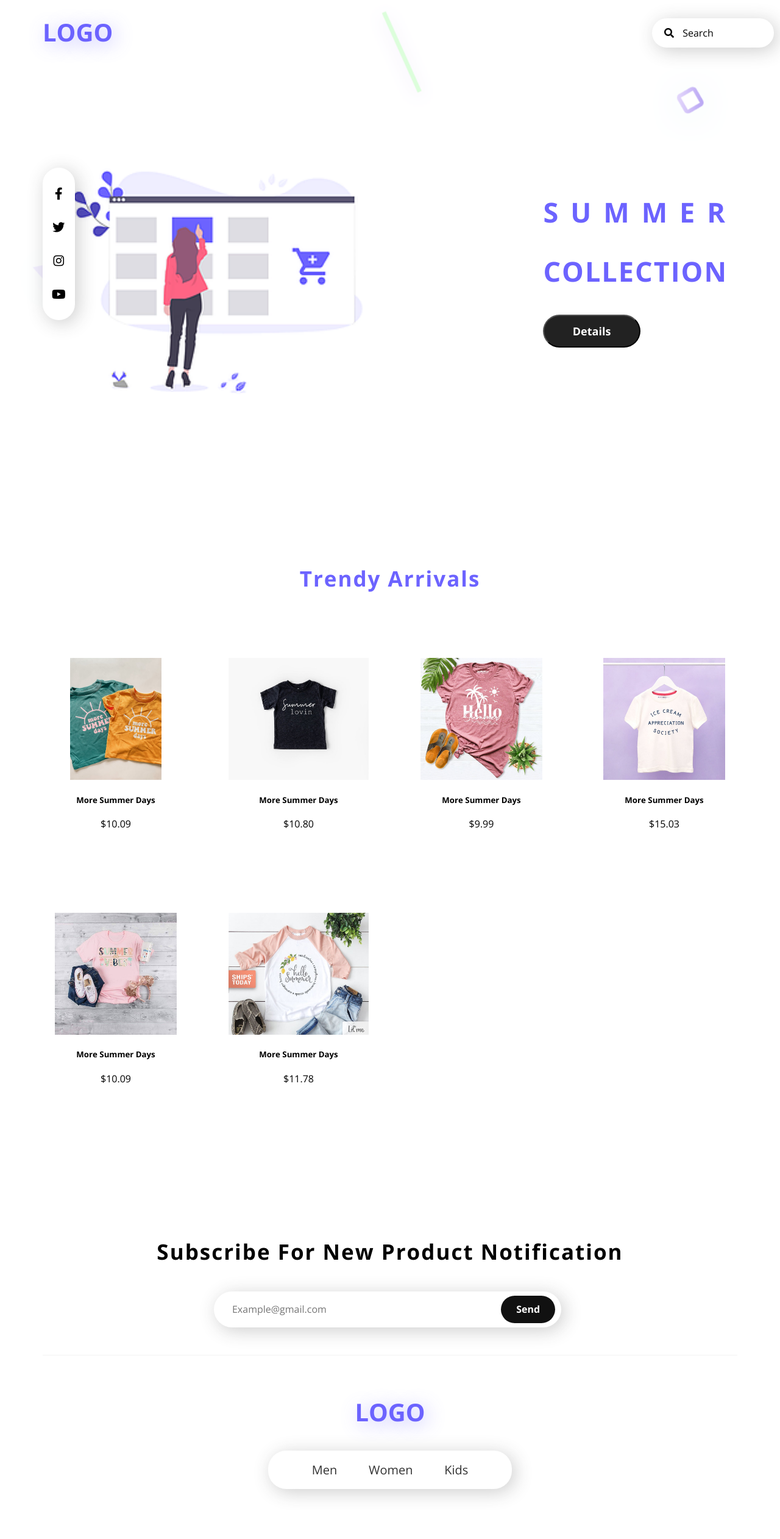
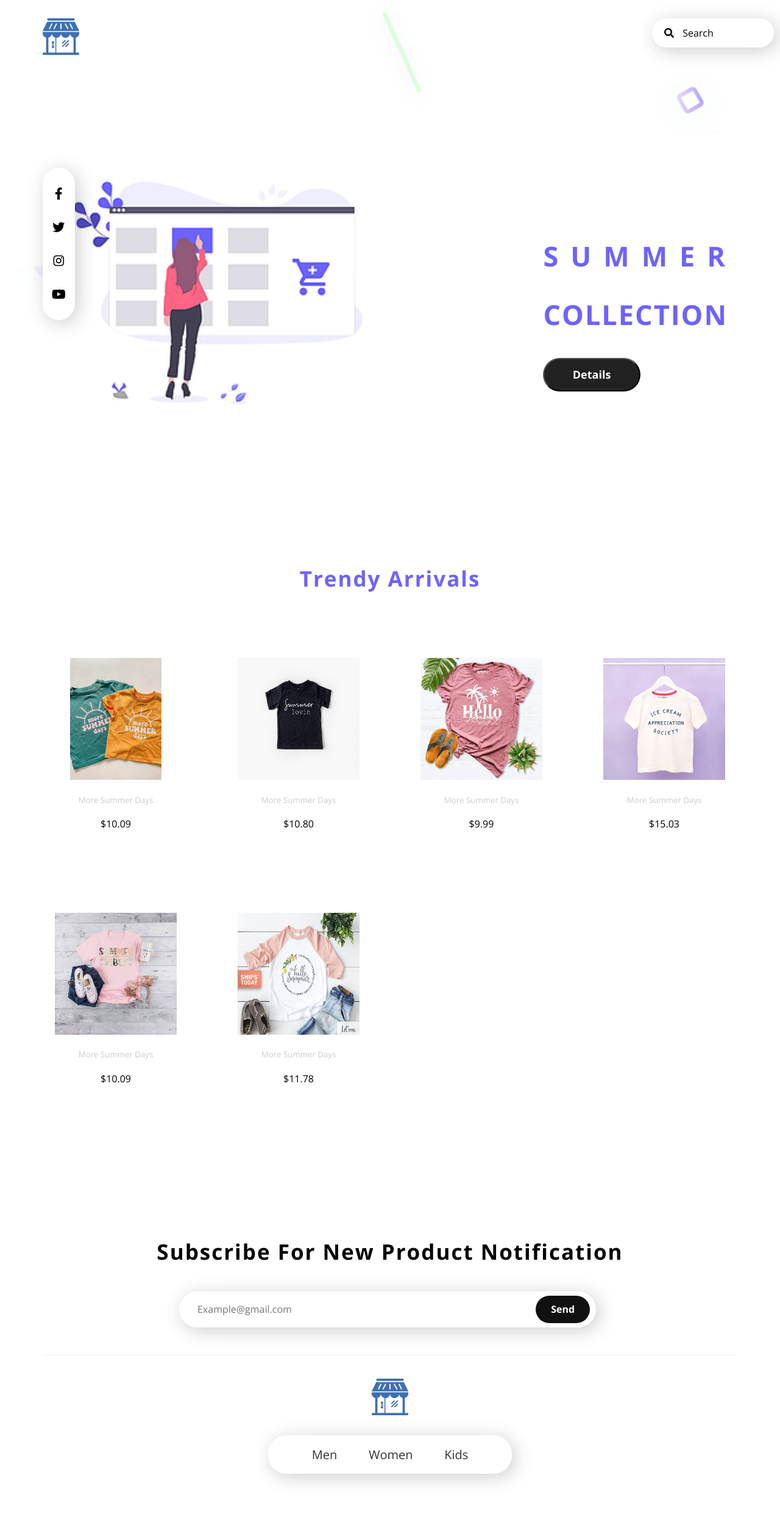
Before and after one commit to OMARc63/Temp-03-Store, a plain HTML site: page index.html in a window 1280 px wide. Shown: the top 2524 px of the page at 61% size. Drawn offline with nearby package versions, Linux system fonts and the light colour scheme.

Commit message:
new features

```diff
--- a/css/style.css
+++ b/css/style.css
@@ -45,17 +45,15 @@ body {
     position: relative;
 }
 .main .logo {
-    font-size: 40px;
-    text-transform: uppercase;
-    font-weight: bold;
-    color: var(--main-color);
     padding-top: 30px;
-    text-shadow:  5px 5px 30px #6b63ff71;
+}
+.main .logo img {
+    width: 60px;
 }
 .search {
     position: fixed;
     top: 30px;
-    margin-left: 500px;
+    margin-left: 250px;
     min-width: 200px;
     background-color: white;
     padding: 15px;
@@ -107,6 +105,7 @@ body {
 }
 .main-content {
     display: flex;
+    align-items: center;
     padding-top: 15%;
 }
 .main-content .image {
@@ -118,6 +117,7 @@ body {
     }
     .main-content {
         justify-content: center;
+        padding-top: 60%;
     }
 }
 .main-content .image img {
@@ -163,7 +163,7 @@ body {
 }
 .products .products-content {
     display: grid;
-    grid-template-columns: repeat(auto-fill, minmax(230px, 1fr));
+    grid-template-columns: repeat(auto-fill, minmax(200px, 1fr));
     grid-gap: 60px;
 }
 .products .product-box {
@@ -183,7 +183,7 @@ body {
 }
 .products .product-box .image img {
     height: 200px;
-    max-width: 230px;
+    max-width: 200px;
 }
 .products .product-box .button {
     background-color: #a166f4;
@@ -198,6 +198,10 @@ body {
 }
 .products .product-box:hover .button {
     display: block;
+}
+.products .text h5 {
+    color: #ccc;
+    font-weight: normal;
 }
 /* End Products Section */
 /* Start Subscribe Section */
@@ -218,11 +222,16 @@ body {
 .sub form input {
     padding: 20px 30px;
     border-radius: 50px;
-    width: 50%;
+    width: 60%;
     border: none;
     box-shadow: 5px 5px 30px #3333333f;
     outline: none;
     margin-left: 85px;
+}
+@media (max-width:767px) {
+    .sub form input {
+        margin-left: 40px;
+    }
 }
 .sub form button {
     padding: 13px 25px;
@@ -240,12 +249,10 @@ body {
     height: 1px;
 }
 .sub .logo {
-    font-size: 40px;
-    text-transform: uppercase;
-    font-weight: bold;
-    color: var(--main-color);
     padding-top: 30px;
-    text-shadow:  5px 5px 30px #6b63ff71;
+}
+.sub .logo img {
+    width: 60px;
 }
 .sub ul {
     list-style: none;
@@ -262,6 +269,20 @@ body {
     font-size: 20px;
     color: #333;
 }
+@media (max-width: 767px) {
+    .sub ul {
+        background-color: none;
+        box-shadow: none;
+        flex-wrap: wrap;
+    }
+    .sub ul li {
+        background-color: white;
+        box-shadow: 5px 5px 30px #3333333f;
+        padding: 20px 30px;
+        border-radius: 30px;
+        margin: 20px 30px;
+    }
+}
 /* End Subscribe Section */
 /* Start Footer */
 footer {
--- a/index.html
+++ b/index.html
@@ -19,7 +19,9 @@
     <!-- Start main section -->
     <section class="main">
         <div class="container">
-            <div class="logo">LOGO</div>
+            <div class="logo">
+                <img src="images/logo_title.png" alt="logo">
+            </div>
             <div class="search">
                 <i class="fas fa-search"></i>
                 <span>Search</span>
@@ -121,7 +123,9 @@
                 <button type="submit">Send</button>
             </form>
             <hr>
-            <p class="logo">Logo</p>
+            <div class="logo">
+                <img src="images/logo_title.png" alt="log">
+            </div>
             <ul>
                 <li>Men</li>
                 <li>Women</li>
```
